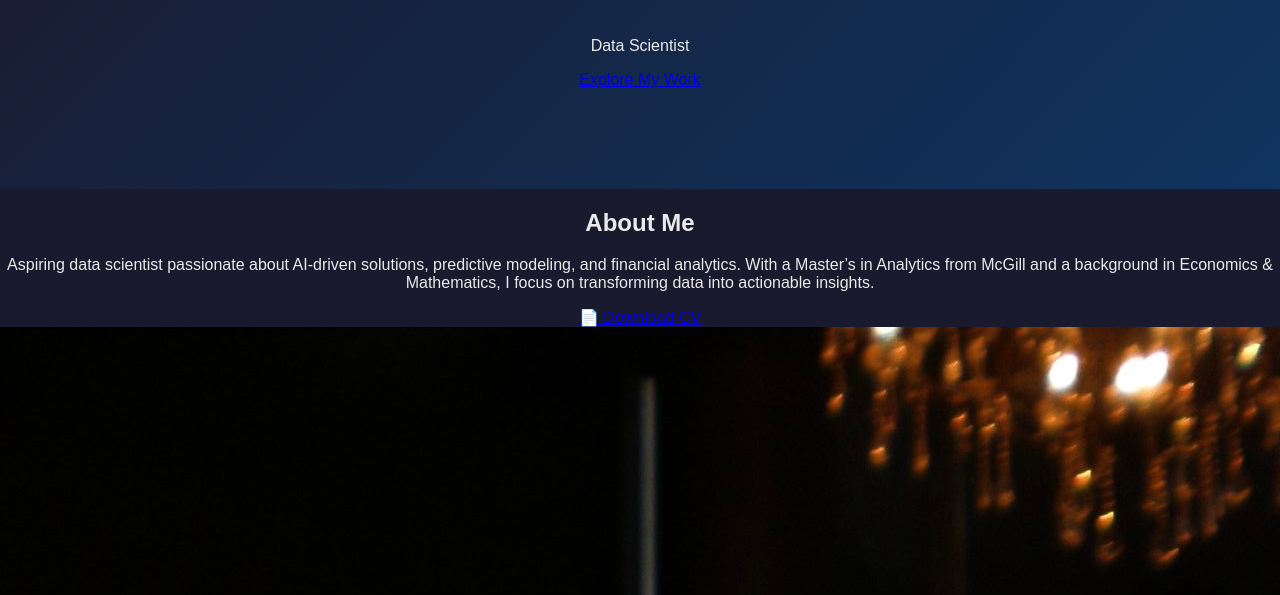
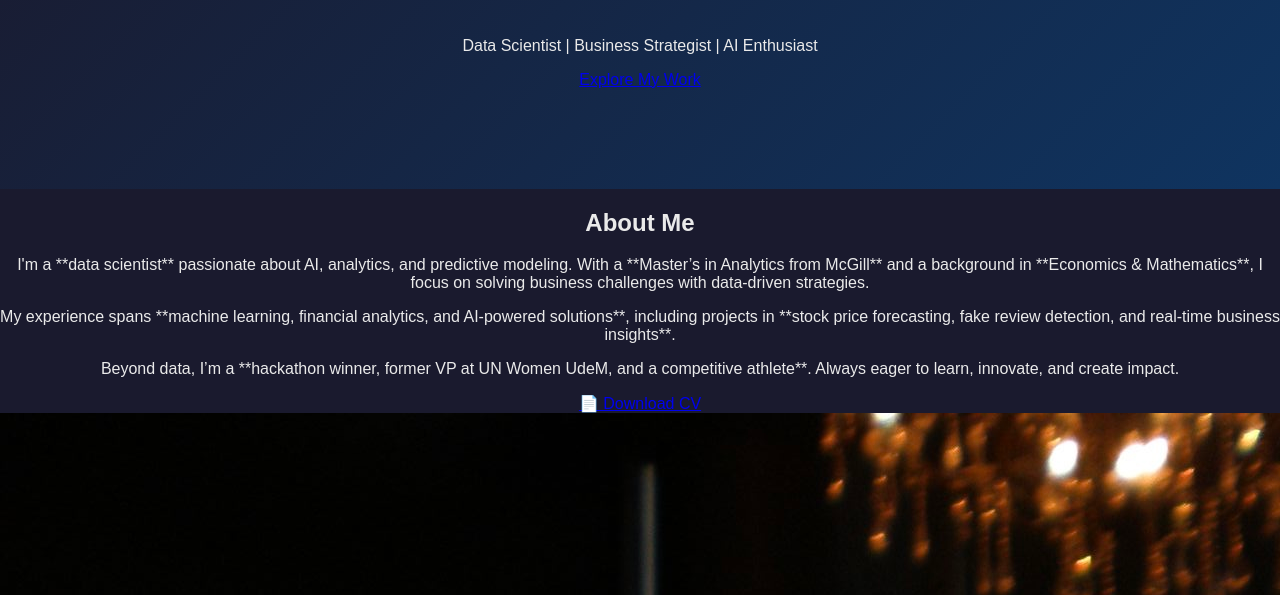
Before and after one commit to julianahubacova/julianahubacova.github.io, a plain HTML site: page index.html in a window 1280 px wide. Shown: the part 198-793 px from the top of the page. Drawn offline with Linux system fonts and the light colour scheme.

Commit message:
Update index

```diff
--- a/index.html
+++ b/index.html
@@ -12,18 +12,22 @@
         <!-- Hero Section -->
         <section id="hero">
             <h1>Welcome to My <span class="highlight">Portfolio</span></h1>
-            <p>Data Scientist</p>
+            <p>Data Scientist | Business Strategist | AI Enthusiast</p>
             <a href="#portfolio" class="btn">Explore My Work</a>
         </section>
 
         <!-- About Me Section -->
         <section id="about">
             <div class="about-container">
-                <div class="about-text">
+                <!-- About Me Text Box -->
+                <div class="about-box">
                     <h2>About Me</h2>
-                    <p>Aspiring data scientist passionate about AI-driven solutions, predictive modeling, and financial analytics. With a Master’s in Analytics from McGill and a background in Economics & Mathematics, I focus on transforming data into actionable insights.</p>
+                    <p>I'm a **data scientist** passionate about AI, analytics, and predictive modeling. With a **Master’s in Analytics from McGill** and a background in **Economics & Mathematics**, I focus on solving business challenges with data-driven strategies.</p>
+                    <p>My experience spans **machine learning, financial analytics, and AI-powered solutions**, including projects in **stock price forecasting, fake review detection, and real-time business insights**.</p>
+                    <p>Beyond data, I’m a **hackathon winner, former VP at UN Women UdeM, and a competitive athlete**. Always eager to learn, innovate, and create impact.</p>
                     <a href="Resume_Juliana_Hubacova.pdf" class="btn">📄 Download CV</a>
                 </div>
+                <!-- About Me Image -->
                 <div class="about-image">
                     <img src="me.jpg" alt="Juliana Hubacova">
                 </div>
```
